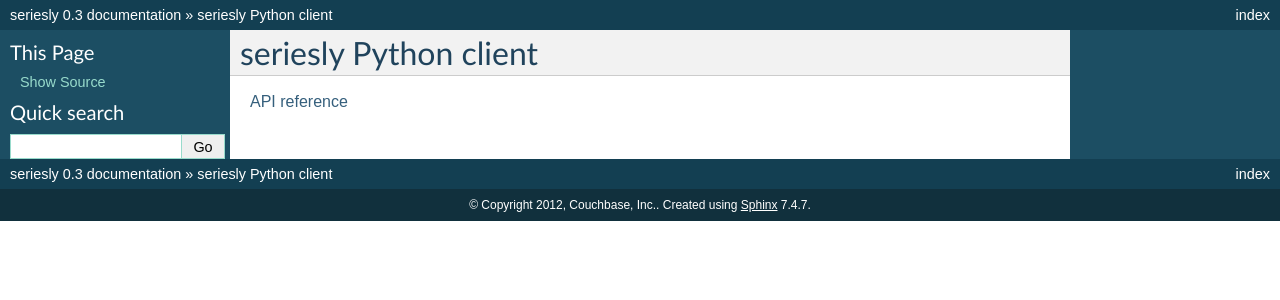
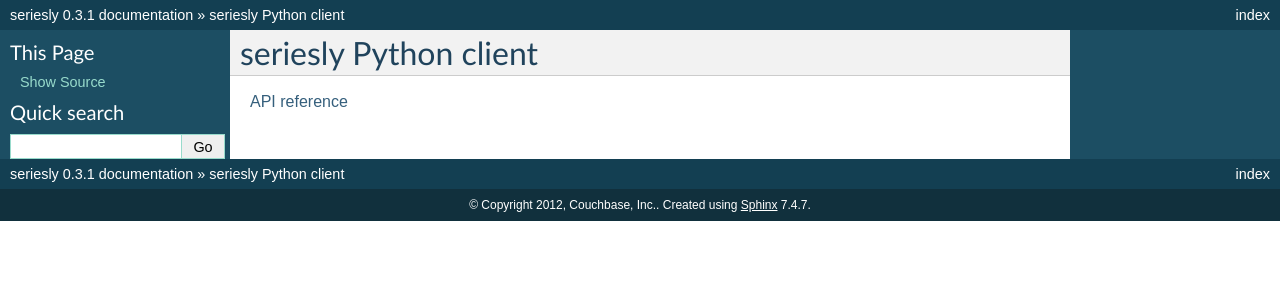
Before and after one commit to pavel-paulau/seriesly-python-client, a Sphinx documentation site: the page built from docs/index.rst, in a window 1280 px wide. Shown: the top 300 px of the page. Built offline with Sphinx 7.4.7, drawn with Linux system fonts in a browser that asks for light colours.

Commit message:
prepare for version 0.3.1 release

```diff
--- a/docs/conf.py
+++ b/docs/conf.py
@@ -48,9 +48,9 @@
 # built documents.
 #
 # The short X.Y version.
-version = '0.3'
+version = '0.3.1'
 # The full version, including alpha/beta/rc tags.
-release = '0.3'
+release = '0.3.1'
 
 # The language for content autogenerated by Sphinx. Refer to documentation
 # for a list of supported languages.
--- a/setup.py
+++ b/setup.py
@@ -19,7 +19,7 @@
 
 setup(
     name="seriesly",
-    version="0.3",
+    version="0.3.1",
     description="Python client for seriesly database.",
     author="Couchbase, Inc.",
     author_email="pavel.paulau@couchbase.com",
```
